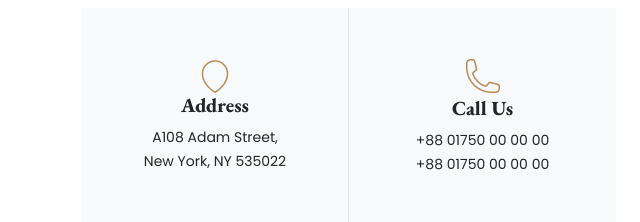
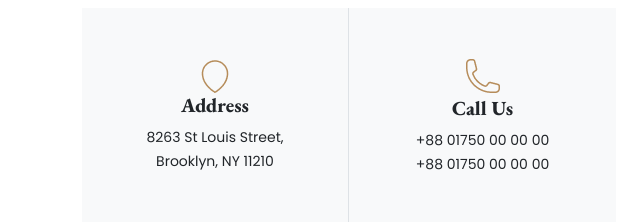
Before and after one commit to Arpitadey88/test-repo, a plain HTML site: page index.html in a window 1280 px wide. Shown: the part 3300-3522 px from the top of the page, 0-640 px from the left. Drawn offline with nearby package versions, Linux system fonts and the light colour scheme.

Commit message:
changed address for checking purpose

```diff
--- a/index.html
+++ b/index.html
@@ -408,8 +408,8 @@
                                 <img src="assets/address.png" class="mx-auto" alt="...">
                                 <div>
                                     <h5 class="main-font">Address</h5>
-                                    <small>A108 Adam Street,
-                                        New York, NY 535022</small>
+                                    <small>8263 St Louis Street,
+                                        Brooklyn, NY 11210</small>
 
                                 </div>
                             </div>
```
